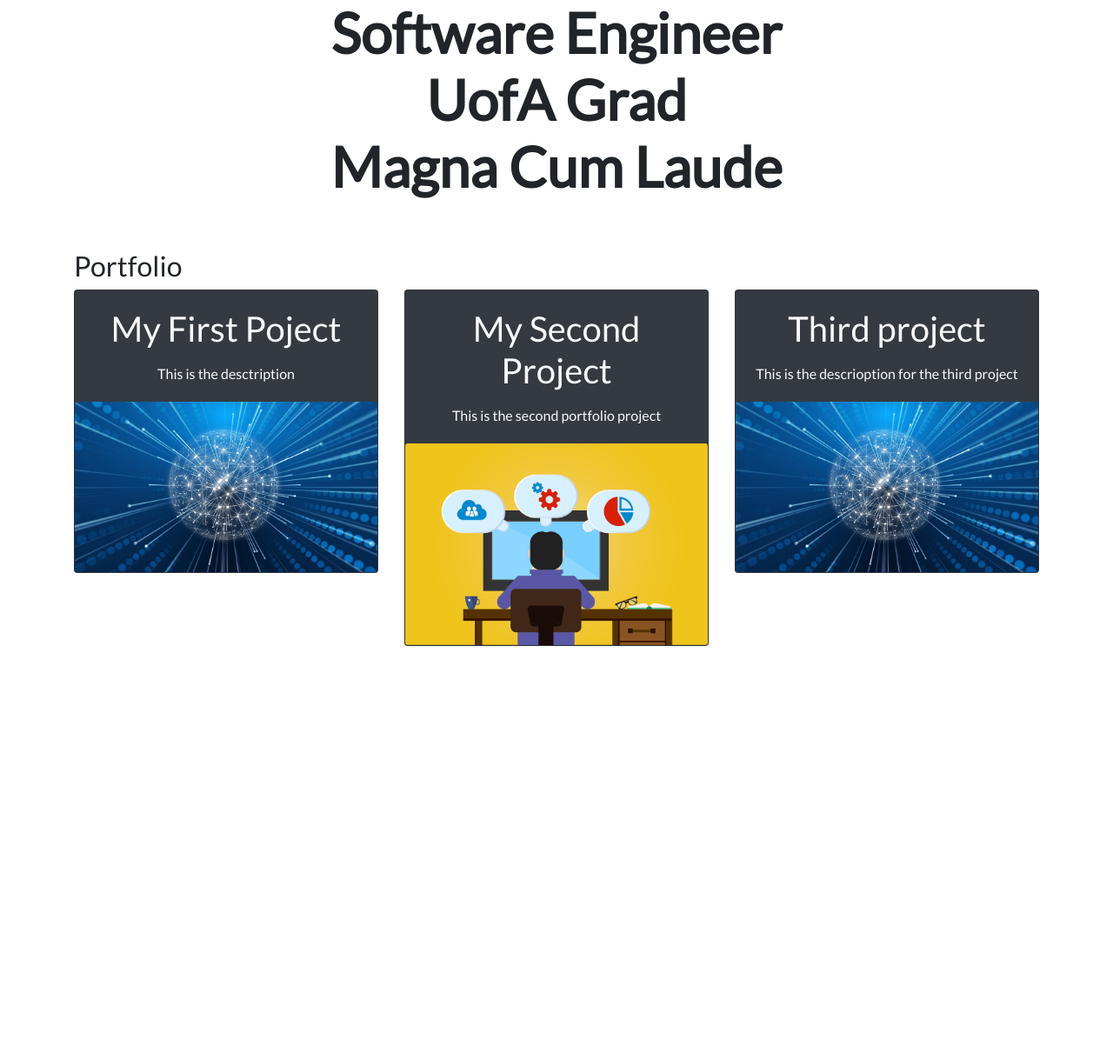
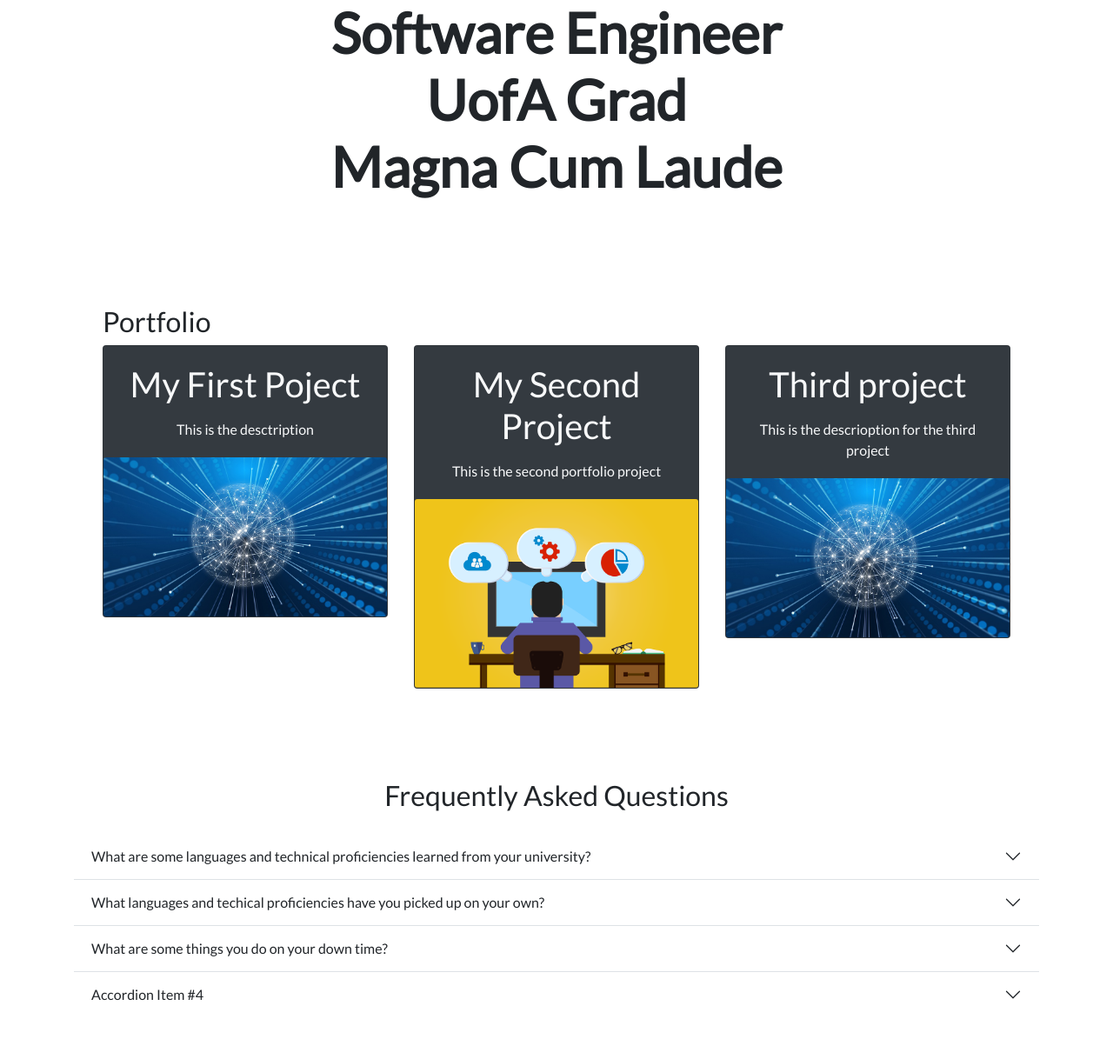
Before and after one commit to eacastUA/django-3-personal_portfolio, a Django app: page / in a window 1280 px wide. Shown: the part 913-2131 px from the top of the page at 87% size. Before the commit the page ends 1656 px from the top, so only its background shows below. Run offline with Django 3.2, Linux system fonts and the light colour scheme; data comes from the database, SQL or seed files in the repository; both versions use the stored data as it was after the commit; some libraries are stand-ins or nearby versions.

Commit message:
converted logo.png to an svg | added accordion feature after projects | still working on questions.

```diff
--- a/portfolio/templates/portfolio/base.html
+++ b/portfolio/templates/portfolio/base.html
@@ -6,7 +6,7 @@
     <meta charset="utf-8">
     <meta name="viewport" content="width=device-width, initial-scale=1">
     <title>Erik Castillo</title>
-    <link href="https://cdn.jsdelivr.net/npm/bootstrap@5.3.0-alpha3/dist/css/bootstrap.min.css" rel="stylesheet" integrity="sha384-aFq/bzH65dt+w6FI2ooMVUpc+21e0SRygnTpmBvdBgSdnuTN7QbdgL+OapgHtvPp" crossorigin="anonymous">
+    <link href="https://cdn.jsdelivr.net/npm/bootstrap@5.3.0-alpha3/dist/css/bootstrap.min.css" rel="stylesheet" integrity="sha384-KK94CHFLLe+nY2dmCWGMq91rCGa5gtU4mk92HdvYe+M/SXH301p5ILy+dN9+nJOZ" crossorigin="anonymous">
 
 
     <link rel="stylesheet" href="https://stackpath.bootstrapcdn.com/bootstrap/4.4.1/css/bootstrap.min.css" integrity="sha384-Vkoo8x4CGsO3+Hhxv8T/Q5PaXtkKtu6ug5TOeNV6gBiFeWPGFN9MuhOf23Q9Ifjh" crossorigin="anonymous">
@@ -15,16 +15,16 @@
 
     <link href="https://fonts.googleapis.com/css?family=Lato&display=swap" rel="stylesheet">
 
-    <link rel="icon" type="image/png" href="{% static "portfolio/logo.png" %}">
+    <link rel="icon" type="image/png" href="{% static "portfolio/logo.svg" %}" class= "img-fluid w-50 p-3 d-none d-md-block">
 
 
   </head>
   <body>
 
-    <nav id="topNav" class="navbar navbar-expand-md navbar-light py-3">
+    <nav id="topNav" class="navbar navbar-expand-md py-3 sticky-top bg-body-tertiary" >
         <div class="container">
           <a class="navbar-brand" href="{% url 'home' %}">
-            <img src="{% static 'portfolio/logo.jpg/' %}" width='50', height='50' class='d-inline-block align-top' alt="Erik's Logo">
+            <img src="{% static 'portfolio/logo.svg/' %}" width='50', height='50' class='d-inline-block align-top' alt="Erik's Logo">
             <span>Erik Castillo</span>
           </a>
           <button class="navbar-toggler" type="button" data-bs-toggle="collapse" data-bs-target="#navbarNav" aria-controls="navbarNav" aria-expanded="false" aria-label="Toggle navigation">
@@ -51,7 +51,8 @@
   <div>
     {% block content %}{% endblock content %}
   </div>
-    <script src="https://cdn.jsdelivr.net/npm/bootstrap@5.3.0-alpha2/dist/js/bootstrap.bundle.min.js" integrity="sha384-qKXV1j0HvMUeCBQ+QVp7JcfGl760yU08IQ+GpUo5hlbpg51QRiuqHAJz8+BrxE/N" crossorigin="anonymous"></script>
+  <script src="https://cdn.jsdelivr.net/npm/bootstrap@5.3.0-alpha3/dist/js/bootstrap.bundle.min.js" integrity="sha384-ENjdO4Dr2bkBIFxQpeoTz1HIcje39Wm4jDKdf19U8gI4ddQ3GYNS7NTKfAdVQSZe" crossorigin="anonymous"></script>
+  <script src="https://cdn.jsdelivr.net/npm/bootstrap@5.3.0-alpha3/dist/css/bootstrap.min.css"></script>
   </body>
 
   </html>
--- a/portfolio/templates/portfolio/home.html
+++ b/portfolio/templates/portfolio/home.html
@@ -49,14 +49,13 @@
 
 <!--boxes -->
 
-<section class="container">
+<section class="container p-5">
   <h2 class="mt-5">Portfolio</h2>
-
   <div class="">
     <div class="row text-center g-4">
         {% comment %} this is where the loop starts {% endcomment %}
         {% for project in projects %}
-            <div class="col-lg-4 col-md-6 mb-2">
+        <div class="col-lg-4 col-md-4 mb-2">
 
             <div class="card bg-dark text-light">   {% comment %}took this out: style="width: 18rem;" {% endcomment %}
                 <div class="card-body text-center">
@@ -69,11 +68,71 @@
             </div> <!-- end card div-->
         </div>
         {% endfor %}
-        </div>
+    </div> <!--end of row class-->
   </div>
 </section>
 {% comment %} end projects section {% endcomment %}
 
+<!-- Accordion -->
+
+<section class="p-5">
+  <div class="container">
+    <h2 class="text-center mb-4">Frequently Asked Questions</h2>
+    <div class="accordion accordion-flush" id="questions">
+      <!--item 1-->
+      <div class="accordion-item">
+        <h2 class="accordion-header">
+          <button class="accordion-button collapsed" type="button" data-bs-toggle="collapse" data-bs-target="#question-one">
+            What are some languages and technical proficiencies learned from your university?
+          </button>
+        </h2>
+        <div id="question-one" class="accordion-collapse collapse text-center" data-bs-parent="#questions">
+          <div class="accordion-body"> Python | C | C++ | Java | JavaScript | HTML5 | CSS | PHP | Kotlin <br>
+            SQL | R | C# | UML | VB.NET | Microsoft VS | VS Code | Wing | MySQL
+            </div>
+        </div>
+      </div>
+      <!--item 2-->
+      <div class="accordion-item">
+        <h2 class="accordion-header">
+          <button class="accordion-button collapsed" type="button" data-bs-toggle="collapse" data-bs-target="#question-two">
+            What languages and techical proficiencies have you picked up on your own?
+          </button>
+        </h2>
+        <div id="question-two" class="accordion-collapse collapse" data-bs-parent="#accordionFlushExample">
+          <div class="accordion-body"> During my initial job hunt, I recognized a few desired skills from employers that I was lacking.
+            Git, GitHub, Django, and Linux, to name a few.
+            Recognizing my deficient skills, I proactively
+            acquired these new abilities and utilized them to construct this website. Employing a
+            combination of Django, Python, Linux, Git, Github, and VS Code, I achieved this feat.
+          </div>
+        </div>
+      </div>
+      <!--item 3-->
+      <div class="accordion-item">
+        <h2 class="accordion-header">
+          <button class="accordion-button collapsed" type="button" data-bs-toggle="collapse" data-bs-target="#question-three">
+            What are some things you do on your down time?
+          </button>
+        </h2>
+        <div id="question-three" class="accordion-collapse collapse" data-bs-parent="#accordionFlushExample">
+          <div class="accordion-body">I am consistently engaged in improving the efficiency of algorithms by solving Leetcode problems. </div>
+        </div>
+      </div>
+      <!-- item 4-->
+      <div class="accordion-item">
+        <h2 class="accordion-header">
+          <button class="accordion-button collapsed" type="button" data-bs-toggle="collapse" data-bs-target="#question-four">
+            Accordion Item #4
+          </button>
+        </h2>
+        <div id="question-four" class="accordion-collapse collapse" data-bs-parent="#accordionFlushExample">
+          <div class="accordion-body">Placeholder content for this accordion, which is intended to demonstrate the <code>.accordion-flush</code> class. This is the third item's accordion body. Nothing more exciting happening here in terms of content, but just filling up the space to make it look, at least at first glance, a bit more representative of how this would look in a real-world application.</div>
+        </div>
+      </div>
+    </div>
+  </div>
+</section>
 
 
 {% endblock content %}
```
Also changed, not shown: db.sqlite3, portfolio/static/portfolio/logo.svg (added). Lines whose indentation alone changed are shown as unchanged.
